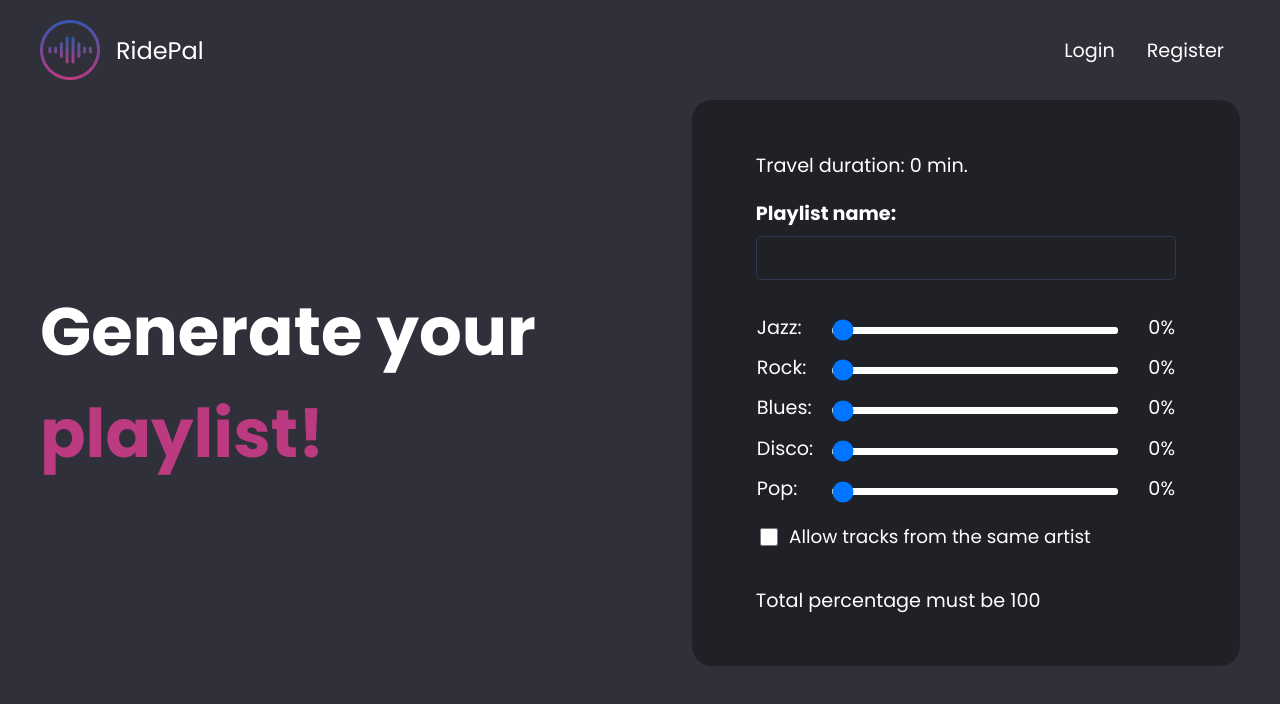
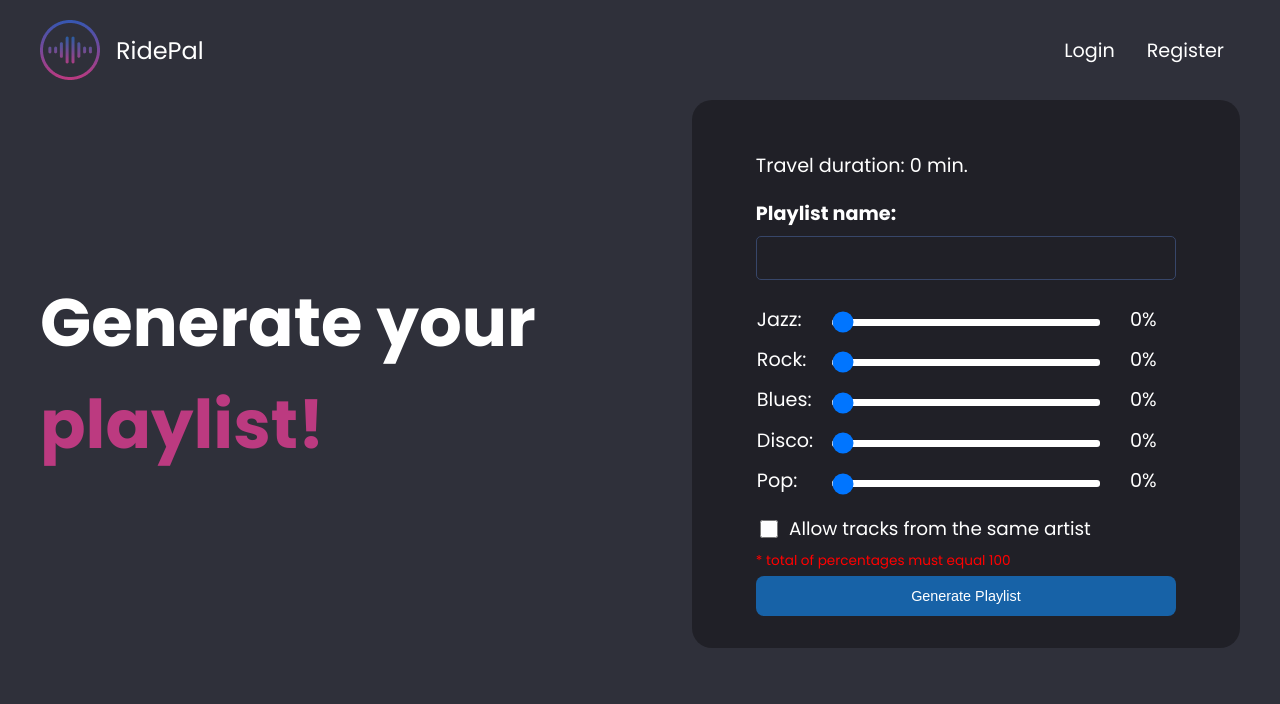
Before and after one commit to sava-stanchev/ridepal-playlist-generator, a React (Create React App) app in the folder client/: page /generate-playlist in a window 1280 px wide. Shown: the top 704 px of the page. Built offline with nearby package versions, Linux system fonts and the light colour scheme.

Commit message:
css changes

```diff
--- a/client/src/App.css
+++ b/client/src/App.css
@@ -127,7 +127,7 @@ body {
 .input-group input {
   outline: none;
   background: none;
-  border: 1px solid #2E3852;
+  border: 1px solid #374669;
   font-size: 1em;
   padding: .5em;
   color: inherit;
@@ -153,14 +153,14 @@ body {
 
 .cards-container {
   display: grid;
-  grid-template-columns: repeat(auto-fill, 286px);
+  grid-template-columns: repeat(auto-fill, 346px);
   justify-content: center;
   grid-gap: 40px;
   padding-bottom: 2rem;
 }
 
 .card {
-  width: 286px;
+  width: 346px;
   padding: 15px;
   background: #202027;
   border-radius: 0.5rem;
@@ -172,8 +172,8 @@ body {
 }
 
 .cover {
-  width: 256px;
-  height: 226px;
+  width: 316px;
+  height: 166px;
   position: relative;
   background: linear-gradient(#3A56B0, #BA3A81);
   box-shadow:
@@ -205,13 +205,14 @@ body {
 }
 
 .cover-title {
-  font-size: 2.4rem;
+  font-size: 1.3rem;
 }
 
 .cover-subtitle {
   text-transform: uppercase;
   letter-spacing: 3px;
   order: 1;
+  font-size: 1rem;
 }
 
 .view-btn-wrapper {
@@ -440,6 +441,7 @@ body {
 }
 
 .genres-list {
+  margin-top: -0.5rem;
   border-collapse: collapse;
   background: #202027;
   margin-bottom: 1rem;
@@ -457,6 +459,9 @@ body {
 .percent-col {
   padding-left: 1rem;
   padding-bottom: 0.65rem;
+  display: table-cell;
+  width: 62px;
+  min-width: 62px;
 }
 
 .slider-col {
@@ -473,7 +478,7 @@ body {
 
 .checkbox-container {
   margin-top: -0.5rem;
-  margin-bottom: 1rem;
+  margin-bottom: -0.3rem;
   display: inline;
 }
 
@@ -545,3 +550,12 @@ body {
   color: black !important;
   background-color: #E7E7E7;
 }
+
+.reminderMsg {
+  font-size: 0.85rem;
+  margin-bottom: 0.3rem;
+}
+
+button:disabled {
+  cursor: not-allowed;
+}
--- a/client/src/components/GeneratePlaylist.js
+++ b/client/src/components/GeneratePlaylist.js
@@ -1,6 +1,6 @@
-import { useState } from "react";
-import { useHistory } from 'react-router-dom';
-import { HOST } from '../common/constants.js';
+import {useState} from "react";
+import {useHistory} from 'react-router-dom';
+import {HOST} from '../common/constants.js';
 
 const GeneratePlaylist = ({points}) => {
   const [sliderJazz, setSliderJazz] = useState(0);
@@ -68,7 +68,7 @@ const GeneratePlaylist = ({points}) => {
 
   const history = useHistory();
   const routeChange = () =>{
-    const path = `/playlist`;
+    const path = `/home`;
     history.push(path);
   };
 
@@ -83,9 +83,8 @@ const GeneratePlaylist = ({points}) => {
     })
     .then(res => res.json())
     .then(data => console.log(data))
-    .then()
+    .then(() => routeChange())
     .catch(console.error())
-
   };
 
   return(
@@ -146,11 +145,15 @@ const GeneratePlaylist = ({points}) => {
             {
               totalDuration < 100
               ?
-              <div>
-                <p>Total percentage must be 100</p>
-              </div>
+              <>
+              <p className="reminderMsg" style={{color: 'red'}}>* total of percentages must equal 100</p>
+              <button type="submit" className="btn" disabled="true" onClick={() => generatePlaylist(playlistData)}>Generate Playlist</button>
+              </>
               :
+              <>
+              <p className="reminderMsg">* total of percentages must equal 100</p>
               <button type="submit" className="btn" onClick={() => generatePlaylist(playlistData)}>Generate Playlist</button>
+              </>
             }
           </>
         </div>
--- a/client/src/components/StartPage.js
+++ b/client/src/components/StartPage.js
@@ -11,7 +11,7 @@ const StartPage = () => {
   const [search, setSearch] = useState('');
   const [filteredPlaylists, setFilteredPlaylists] = useState([]);
 
-  const playlistsPerPage = 8;
+  const playlistsPerPage = 6;
   const pagesVisited = pageNumber * playlistsPerPage;
 
   useEffect(() => {
```
